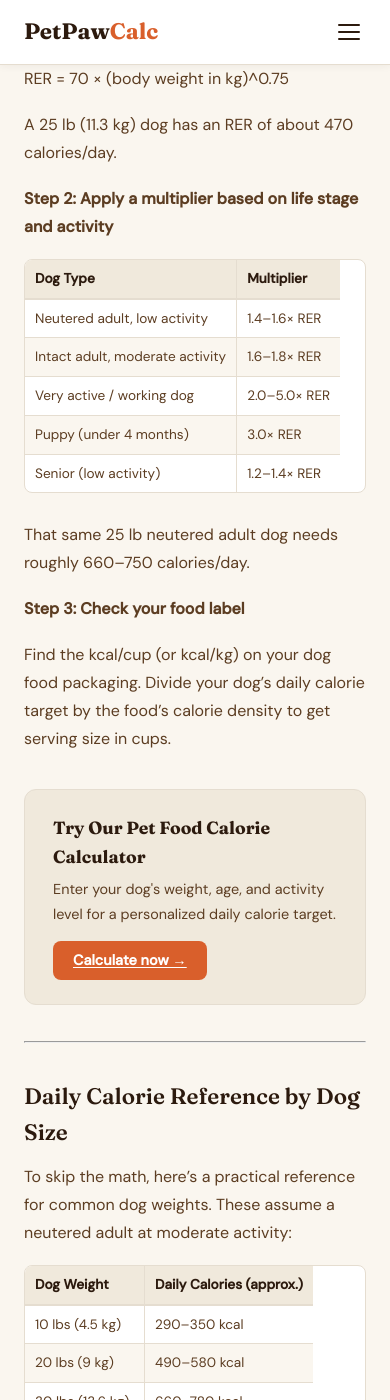
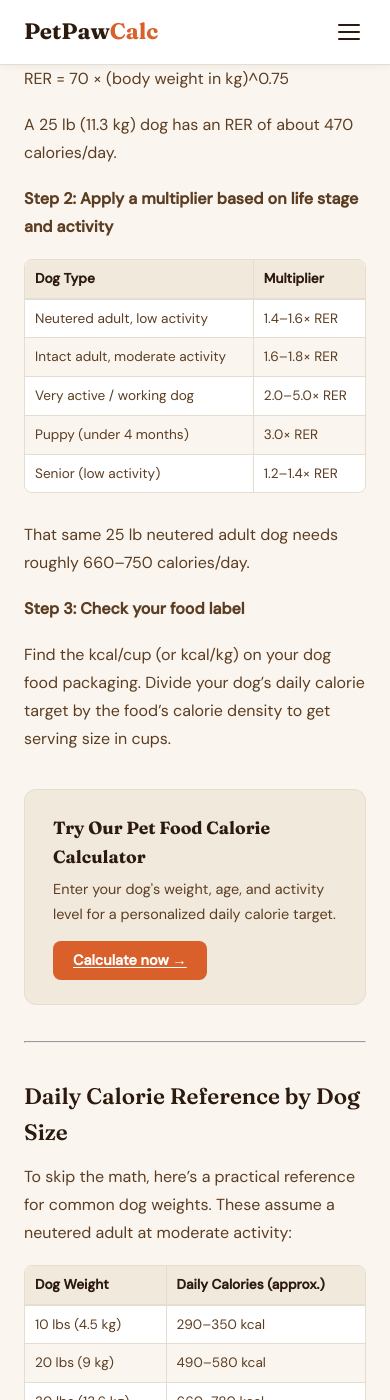
Before and after one commit to canghun13/petpawcalc, a Jekyll site: the page built from _posts/2026-05-10-how-much-to-feed-a-dog.md, in a window 390 px wide and 1400 px high, scrolled down 1434 px. Built offline with Jekyll 4.4.1, drawn with Linux system fonts in a browser that asks for light colours.

Commit message:
Add files via upload

```diff
--- a/_layouts/post.html
+++ b/_layouts/post.html
@@ -37,8 +37,9 @@
     .post-body ul, .post-body ol { color: var(--brown-mid); padding-left: 22px; margin-bottom: 18px; }
     .post-body li { margin-bottom: 7px; line-height: 1.65; }
     .post-body a { color: var(--orange); text-decoration: underline; text-underline-offset: 2px; }
-    .post-body table { width: 100%; border-collapse: separate; border-spacing: 0; margin: 8px 0 28px; font-size: 0.92rem; background: var(--white); border: 1px solid var(--border); border-radius: var(--radius-sm); overflow: hidden; }
-    .post-body th { background: var(--cream-dark); color: var(--brown); font-weight: 600; text-align: left; padding: 10px 14px; border-bottom: 2px solid var(--border); border-right: 1px solid var(--border); }
+    .post-body .table-wrapper { border-radius: var(--radius-sm); overflow-x: auto; border: 1px solid var(--border); margin: 8px 0 28px; }
+    .post-body table { width: 100%; border-collapse: collapse; border-spacing: 0; font-size: 0.92rem; background: var(--white); margin: 0; }
+    .post-body th { background: var(--cream-dark); color: var(--brown); font-weight: 600; text-align: left; padding: 10px 14px; border-bottom: 2px solid var(--border); border-right: 1px solid var(--border); white-space: nowrap; }
     .post-body th:last-child { border-right: none; }
     .post-body td { color: var(--brown-mid); padding: 10px 14px; border-bottom: 1px solid var(--border); border-right: 1px solid var(--border); }
     .post-body td:last-child { border-right: none; }
@@ -46,7 +47,6 @@
     .post-body tr:nth-child(even) td { background: var(--cream); }
     .post-body table strong { color: var(--brown); }
     @media (max-width: 600px) {
-      .post-body table { display: block; overflow-x: auto; white-space: nowrap; }
       .post-body th, .post-body td { padding: 8px 10px; font-size: 0.85rem; }
     }
     .post-cta { background: var(--cream-dark); border: 1px solid var(--border); border-radius: var(--radius); padding: 24px 28px; margin: 36px 0; }
```
Also changed, not shown: other parts of _layouts/post.html (+8 -0 lines).
